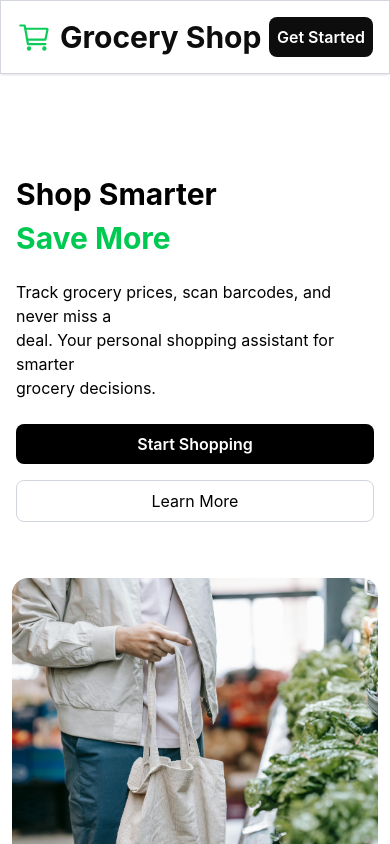
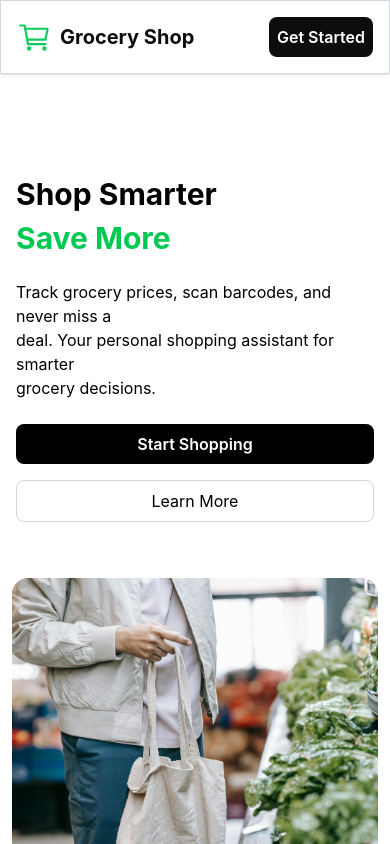
Before and after one commit to KC-Njoroge21/Grocery-Shop, a React (Vite) app: page / in a window 390 px wide. Shown: the top 844 px of the page. Built offline with nearby package versions, Linux system fonts and the light colour scheme.

Commit message:
Made some updates on the Header component

```diff
--- a/src/components/Header.jsx
+++ b/src/components/Header.jsx
@@ -6,7 +6,7 @@
     <header className='flex justify-between p-4 shadow-sm fixed w-full z-10 backdrop-blur-xl border border-gray-300 bg-white opacity-95  '>
       <div className='flex gap-2 items-center'>
         <IoCartOutline className='text-green-500' size={35}/>
-        <h3 className='text-3xl font-bold'>Grocery Shop</h3>
+        <h3 className='sm:text-3xl text-xl font-bold'>Grocery Shop</h3>
       </div>
 
     <button className='p-2 text-white font-semibold rounded-lg bg-black'>Get Started</button>
```
